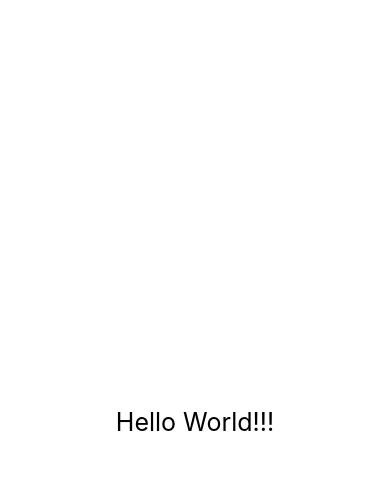
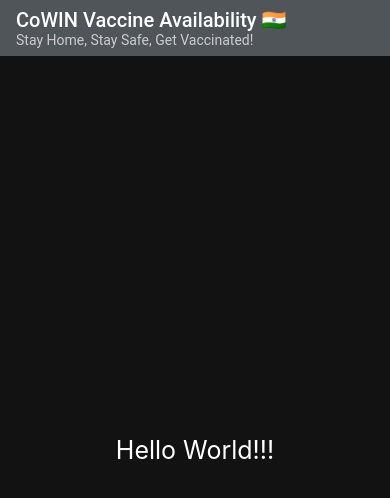
Before and after one commit to A7abhilash/cowin-vaccine-availability-app, a React Native app: screen / in a window 390 px wide. Shown: the top 498 px of the page. Built offline with nearby package versions, Linux system fonts and the light colour scheme.

Commit message:
added header

```diff
--- a/App.js
+++ b/App.js
@@ -1,11 +1,16 @@
 import React from 'react';
 import {StyleSheet, Text, View} from 'react-native';
+import Header from './src/components/Header';
+import {globalStyles} from './src/styles/styles';
 
 const App = () => {
   return (
-    <View style={styles.container}>
-      <Text style={styles.text}>Hello World!!!</Text>
-    </View>
+    <>
+      <Header />
+      <View style={globalStyles.container}>
+        <Text style={styles.text}>Hello World!!!</Text>
+      </View>
+    </>
   );
 };
 
@@ -19,5 +24,6 @@ const styles = StyleSheet.create({
   },
   text: {
     fontSize: 25,
+    color: 'white',
   },
 });
--- /dev/null
+++ b/src/components/Header.js
@@ -0,0 +1,21 @@
+import React from 'react';
+import {StyleSheet} from 'react-native';
+import {Appbar} from 'react-native-paper';
+import {globalColors} from '../styles/styles';
+
+export default function Header() {
+  return (
+    <Appbar.Header style={styles.appbar}>
+      <Appbar.Content
+        title="CoWIN Vaccine Availability 🇮🇳"
+        subtitle="Stay Home, Stay Safe, Get Vaccinated!"
+      />
+    </Appbar.Header>
+  );
+}
+
+const styles = StyleSheet.create({
+  appbar: {
+    backgroundColor: globalColors.Gray,
+  },
+});
```
